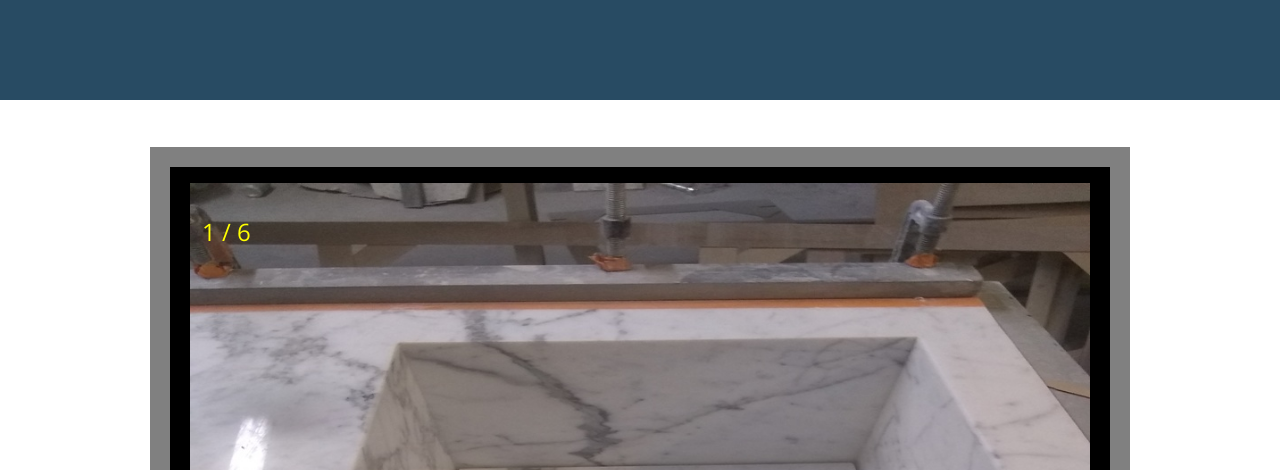
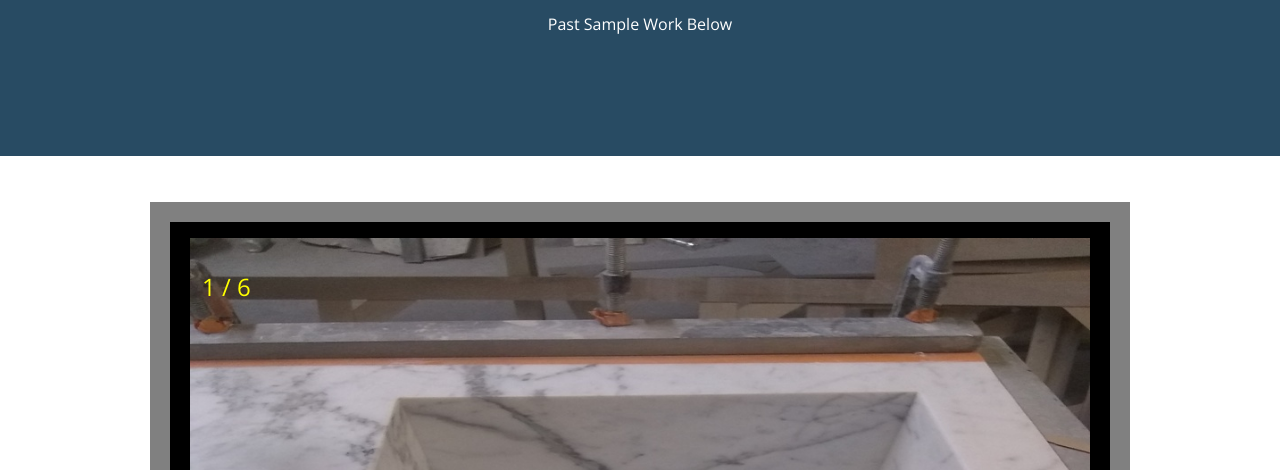
Before and after one commit to Arnzero/MarbNGra, a plain HTML site: page index.html in a window 1280 px wide. Shown: the part 323-793 px from the top of the page. Drawn offline with nearby package versions, Linux system fonts and the light colour scheme.

Commit message:
updated msg

```diff
--- a/index.html
+++ b/index.html
@@ -31,6 +31,7 @@
                     <a href="#">Phone: (818) ###-####</a>
                     <a href="#">Email: email@email.com</a>
                 </div>
+              <p>Past Sample Work Below</p>
         </div>
     <br>
     </header>
```
